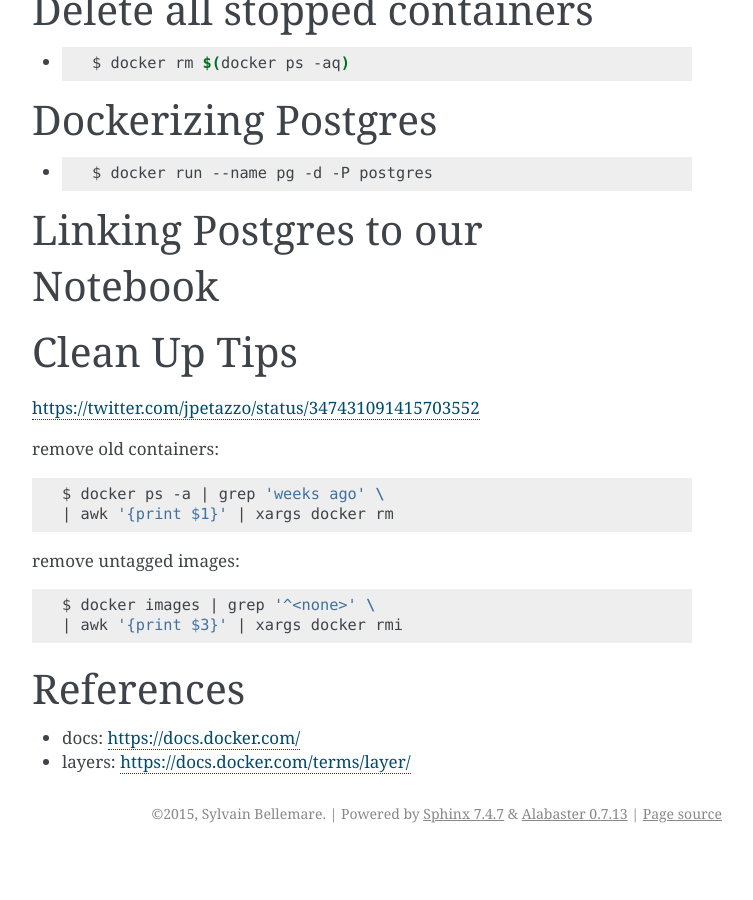
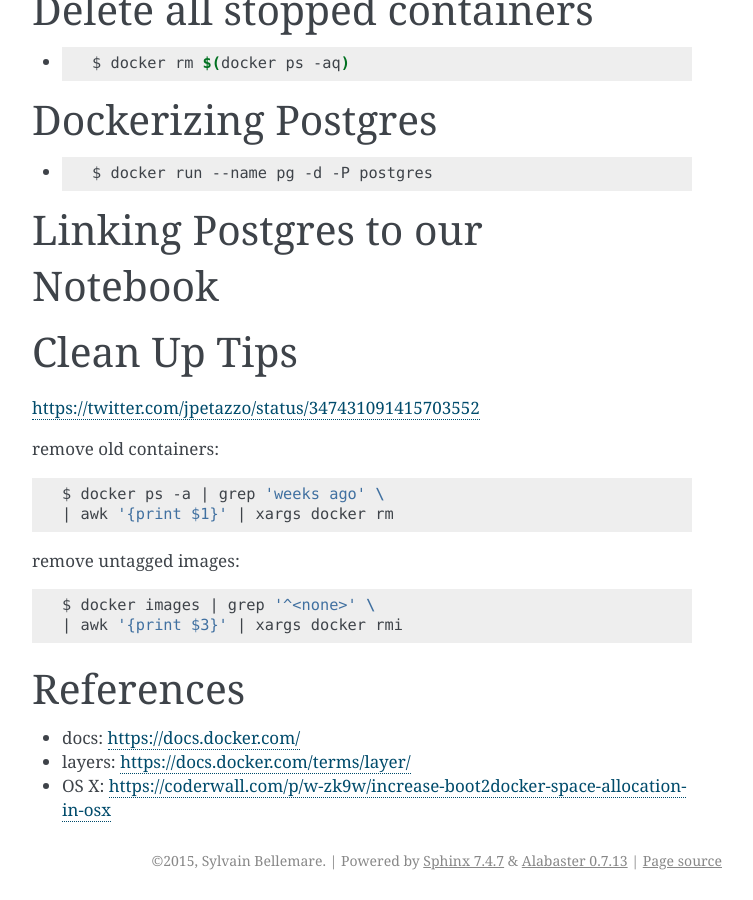
Before and after one commit to sbellem/docker-tutorial, a Sphinx documentation site: the page built from slides/source/index.rst, in a window 1280 px wide and 900 px high, scrolled down 11260 px. Shown: the whole window, without its empty margins (388-1141 px from the left). Built offline with Sphinx 7.4.7, drawn with Linux system fonts in a browser that asks for light colours; formulas are drawn with MathJax 3; before the commit the page ends 12113 px from its top, so only the background shows below that.

Commit message:
added reference for mac os x

```diff
--- a/slides/source/index.rst
+++ b/slides/source/index.rst
@@ -765,3 +765,4 @@ References
 
 * docs: https://docs.docker.com/
 * layers: https://docs.docker.com/terms/layer/
+* OS X: https://coderwall.com/p/w-zk9w/increase-boot2docker-space-allocation-in-osx
```
